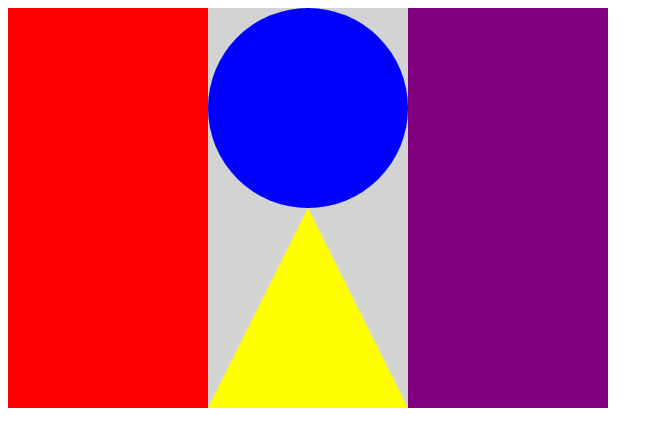
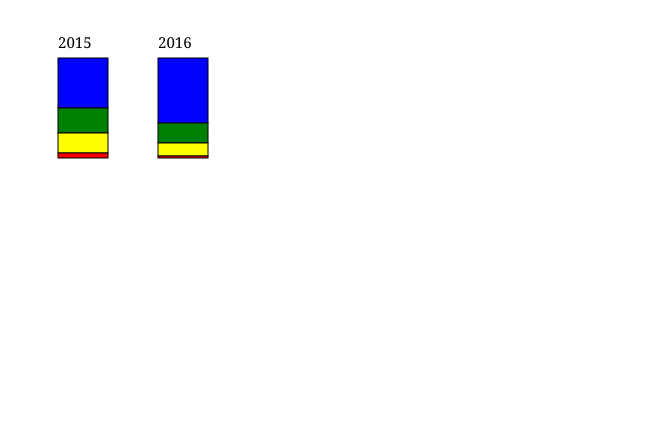
Before and after one commit to NeitanSC/MaisPraticaDeLogica, a plain HTML site: page index.html in a window 1280 px wide. Shown: the whole page, without its empty margins (0-663 px from the left). Drawn offline with Linux system fonts and the light colour scheme.

Commit message:
mais alguns testes

```diff
--- a/index.html
+++ b/index.html
@@ -1,10 +1,149 @@
 <html>
-    <head></head>
-    <body>
+<head></head>
+<body>
 <canvas width="600" height="400"></canvas>
 
 <script>
 
+var tela = document.querySelector('canvas');
+var pincel = tela.getContext('2d');
+
+function desenhaRetangulo(x, y, largura, altura, cor) {
+        var tela = document.querySelector('canvas');
+        var pincel = tela.getContext('2d');
+        pincel.fillStyle = cor;
+        pincel.fillRect(x, y, largura, altura);
+        pincel.strokeStyle = 'black';
+        pincel.strokeRect(x, y, largura, altura);
+    }
+
+    function desenhaTexto(x, y, texto) {
+        var tela = document.querySelector('canvas');
+        var pincel = tela.getContext('2d');
+        pincel.font = '15px Georgia';
+        pincel.fillStyle = 'black';
+        pincel.fillText(texto, x, y);
+    }
+
+    function desenhaBarra(x, y, serie, cores, texto) {
+        desenhaTexto(x, y - 10, texto);
+        var somaAltura = 0;
+        for (var i = 0; i < serie.length; i++) {
+            var altura = serie[i];
+            desenhaRetangulo(x, y + somaAltura, 50, altura, cores[i]);
+            somaAltura += altura;
+        }
+    }
+
+    var cores = ['blue', 'green', 'yellow', 'red'];
+    var serie2015 = [50, 25, 20, 5];
+    var serie2016 = [65, 20, 13, 2];
+
+    desenhaBarra(50, 50, serie2015, cores, '2015');
+    desenhaBarra(150, 50, serie2016, cores, '2016');
+
+/* FAZER UMA FLOR
+    pincel.fillStyle = 'lightgray';
+    pincel.fillRect(0, 0, 600, 400);
+
+    function desenhaCirculo(x, y, raio, cor) {
+
+pincel.fillStyle = cor;
+pincel.beginPath();
+pincel.arc(x, y, raio, 0, 2 * Math.PI);
+pincel.fill();
+}
+
+function desenhaFlor(x, y) {
+
+desenhaCirculo(x, y+20, 10, 'blue');
+desenhaCirculo(x, y, 10, 'red');
+desenhaCirculo(x, y-20, 10, 'yellow');
+desenhaCirculo(x-20, y, 10, 'orange');
+desenhaCirculo(x+20, y, 10, 'black');
+}
+
+desenhaFlor(300, 200);
+*/
+/*FUNÇÃO PARA POR QUADRADOS
+    function desenhaQuadrado (x, y, cor){
+    pincel.fillStyle = cor;
+    pincel.fillRect(x, y, 50, 50);
+    pincel.strokeStyle = 'red';
+    pincel.strokeRect(x, y, 50, 50);
+}
+//     var x = 0;
+//     while(x < 600){
+//     desenhaQuadrado(x , 0, 'green');
+//     desenhaQuadrado(x , 50, 'yellow');
+//     x = x + 50;
+// }
+    for (var x = 0; x < 600; x = x + 50){
+        desenhaQuadrado(x , 0, 'green');
+
+    }
+/*
+    // BANDEIRA DO BRASIL
+    // pincel.fillStyle = 'green';
+    // pincel.fillRect(0, 0, 600, 400);
+
+    // pincel.fillStyle = 'yellow';
+    // pincel.beginPath();
+    // pincel.moveTo(300, 50); //ponto de cima
+    // pincel.lineTo(50, 200); // ponto de baixo
+    // pincel.lineTo(550, 200); // ponto direita
+    // // pincel.lineTo(100, 250);
+    // pincel.fill();
+
+    // pincel.beginPath();
+    // pincel.moveTo(300, 350); //ponto de cima
+    // pincel.lineTo(50, 200); // ponto de baixo
+    // pincel.lineTo(550, 200); // ponto direita
+
+    // pincel.fill();
+
+    // pincel.fillStyle="darkblue";
+    // pincel.beginPath();
+    // pincel.arc(300, 200, 100, 0, 2 * 3.14);
+    // pincel.fill();
+
+    // ESQUADRO
+    // pincel.fillStyle='black';
+    // pincel.beginPath();
+    // pincel.moveTo(50, 50);
+    // pincel.lineTo(50, 400);
+    // pincel.lineTo(400, 400);
+    // pincel.fill();
+
+    // pincel.fillStyle='white';
+    // pincel.beginPath();
+    // pincel.moveTo(100, 175);
+    // pincel.lineTo(100, 350);
+    // pincel.lineTo(275, 350);
+    // pincel.fill();
+
+
+    /*CABEÇA DO CREEPER
+    var tela = document.querySelector('canvas')
+    var pincel = tela.getContext('2d');
+
+    pincel.fillStyle = 'grey';
+    pincel.fillRect(0, 0, 600, 400);
+
+    pincel.fillStyle = 'darkgreen';
+    pincel.fillRect(125, 50, 350, 300);
+
+    pincel.fillStyle = 'black';
+    pincel.fillRect(175, 115, 90, 90);
+
+    pincel.fillRect(330, 115, 90, 90);
+
+    pincel.fillRect(263, 205, 70, 100);
+
+    pincel.fillRect(225, 240, 40, 110);
+    pincel.fillRect(330, 240, 40, 110);
+
+    /* TESTES LOUCOS
     var tela = document.querySelector('canvas');
     var pincel = tela.getContext('2d');
 
@@ -28,7 +167,7 @@
     pincel.beginPath();
     pincel.arc(300, 100, 100, 0, 2 * 3.14);
     pincel.fill();
-
+    */
 </script>
 </body>
 </html>
```
